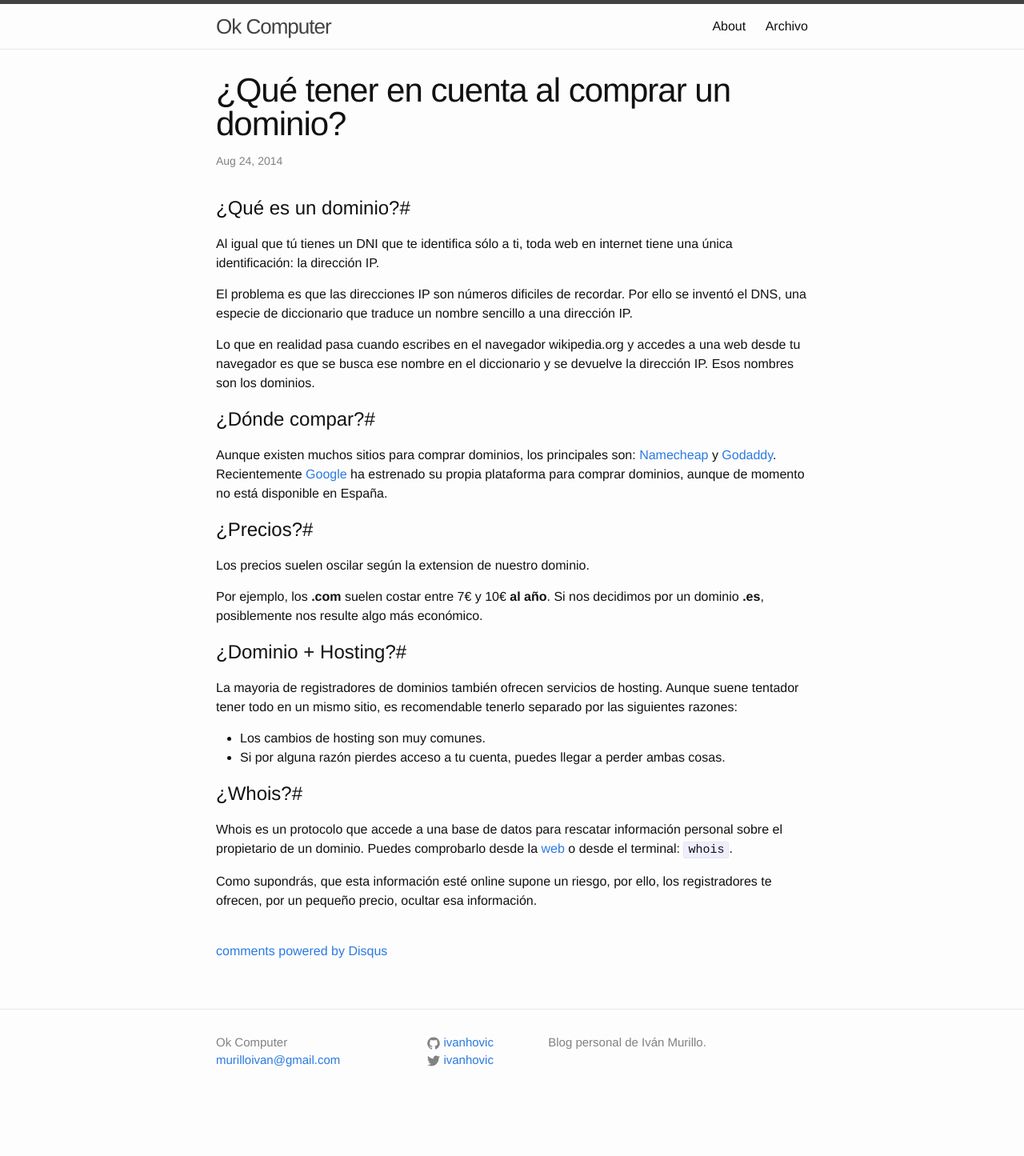
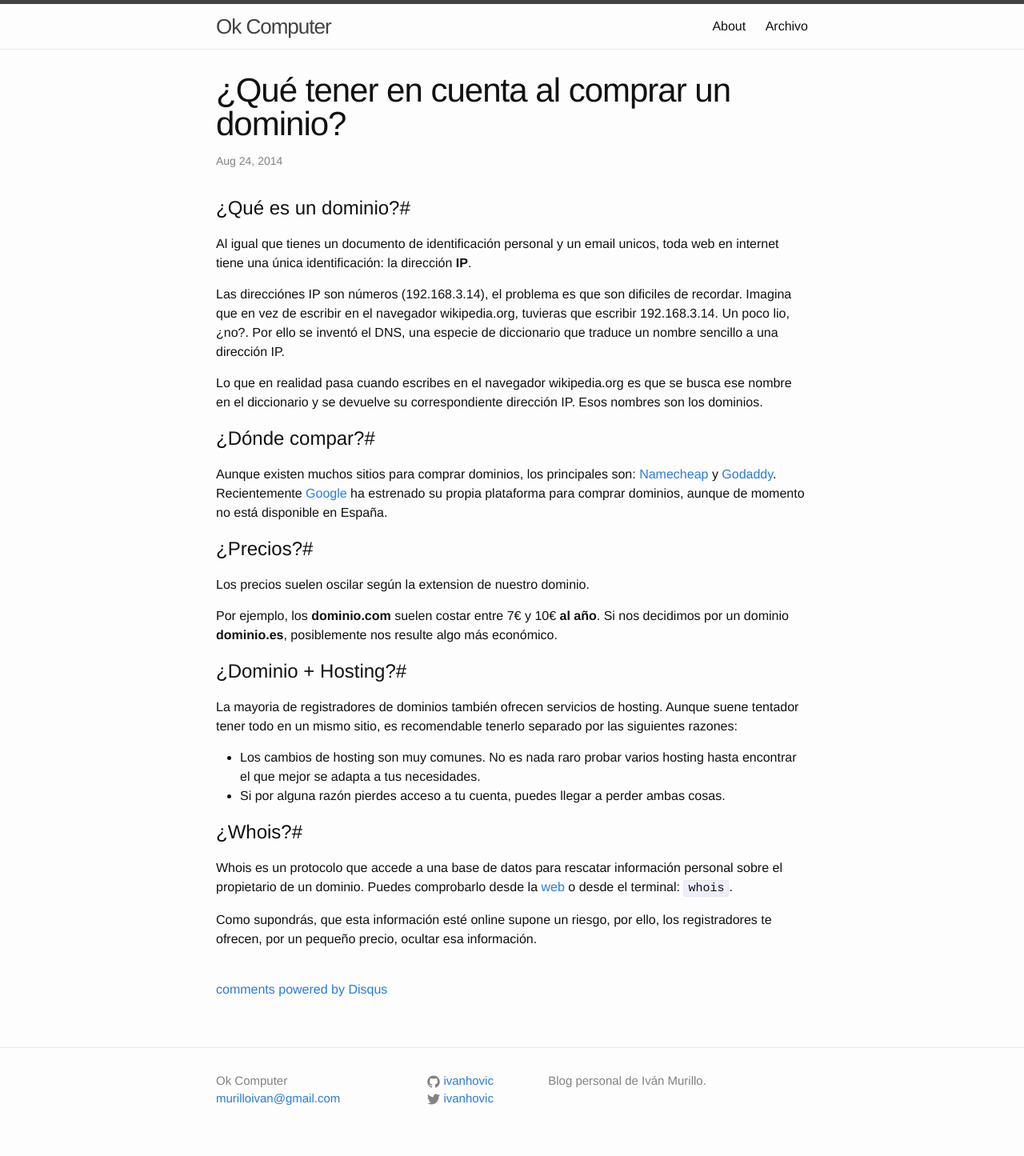
Before and after one commit to ivanhovic/blog, a Jekyll site: the page built from _posts/2014-09-03-¿Qué tener-en-cuenta-al-comprar-un-dominio?.md, in a window 1280 px wide. Shown: the whole page at 80% size. Built offline with Jekyll 4.4.1, drawn with Linux system fonts in a browser that asks for light colours; comment, search, counter and statistics services are not loaded; before the commit the page ends 1397 px from its top, so only the background shows below that.

Commit message:
Update 2014-09-03-¿Qué tener-en-cuenta-al-comprar-un-dominio?.md
Update

```diff
--- a/_posts/2014-09-03-¿Qué tener-en-cuenta-al-comprar-un-dominio?.md
+++ b/_posts/2014-09-03-¿Qué tener-en-cuenta-al-comprar-un-dominio?.md
@@ -5,11 +5,12 @@ date:   2014-08-24 14:46:47
 comments: true
 ---
 #¿Qué es un dominio?#
-Al igual que tú tienes un DNI que te identifica sólo a ti, toda web en internet tiene una única identificación: la dirección IP.
+Al igual que tienes un documento de identificación personal y un email unicos, toda web en internet tiene una única identificación: la dirección **IP**.
 
-El problema es que las direcciones IP son números dificiles de recordar. Por ello se inventó el DNS, una especie de diccionario que traduce un nombre sencillo a una dirección IP.
+Las direcciónes IP son números (192.168.3.14), el problema es que son dificiles de recordar. Imagina que en vez de escribir en el navegador wikipedia.org, tuvieras que escribir 192.168.3.14. Un poco lio, ¿no?.
+Por ello se inventó el DNS, una especie de diccionario que traduce un nombre sencillo a una dirección IP.
 
-Lo que en realidad pasa cuando escribes en el navegador wikipedia.org y accedes a una web desde tu navegador es que se busca ese nombre en el diccionario y se devuelve la dirección IP.
+Lo que en realidad pasa cuando escribes en el navegador wikipedia.org es que se busca ese nombre en el diccionario y se devuelve su correspondiente dirección IP.
 Esos nombres son los dominios.
 
 #¿Dónde compar?#
@@ -18,12 +19,12 @@ Aunque existen muchos sitios para comprar dominios, los principales son: [Namech
 #¿Precios?#
 Los precios suelen oscilar según la extension de nuestro dominio.
 
-Por ejemplo, los **.com** suelen costar entre 7€ y 10€ **al año**. Si nos decidimos por un dominio **.es**, posiblemente nos resulte algo más económico.
+Por ejemplo, los **dominio.com** suelen costar entre 7€ y 10€ **al año**. Si nos decidimos por un dominio **dominio.es**, posiblemente nos resulte algo más económico.
 
 #¿Dominio + Hosting?#
 La mayoria de registradores de dominios también ofrecen servicios de hosting. Aunque suene tentador tener todo en un mismo sitio, es recomendable tenerlo separado por las siguientes razones:
 
-* Los cambios de hosting son muy comunes.
+* Los cambios de hosting son muy comunes. No es nada raro probar varios hosting hasta encontrar el que mejor se adapta a tus necesidades.
 * Si por alguna razón pierdes acceso a tu cuenta, puedes llegar a perder ambas cosas.
 
 #¿Whois?#
```
